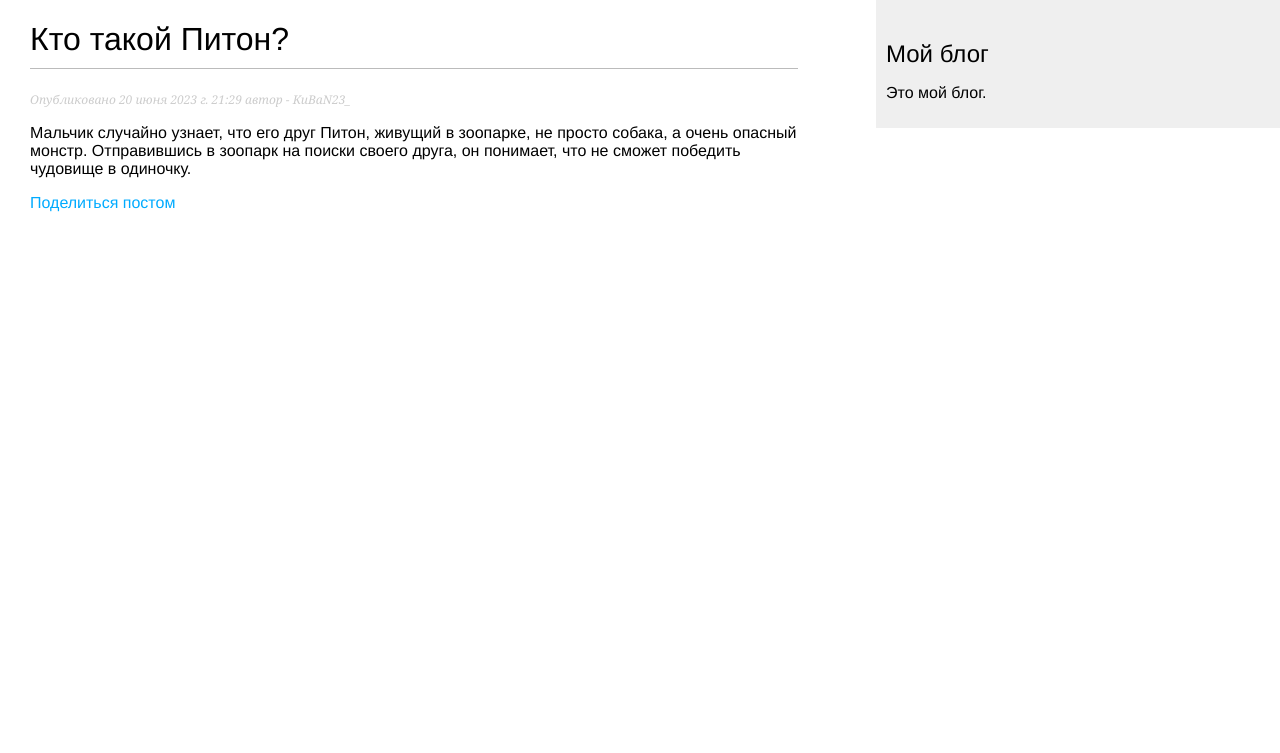
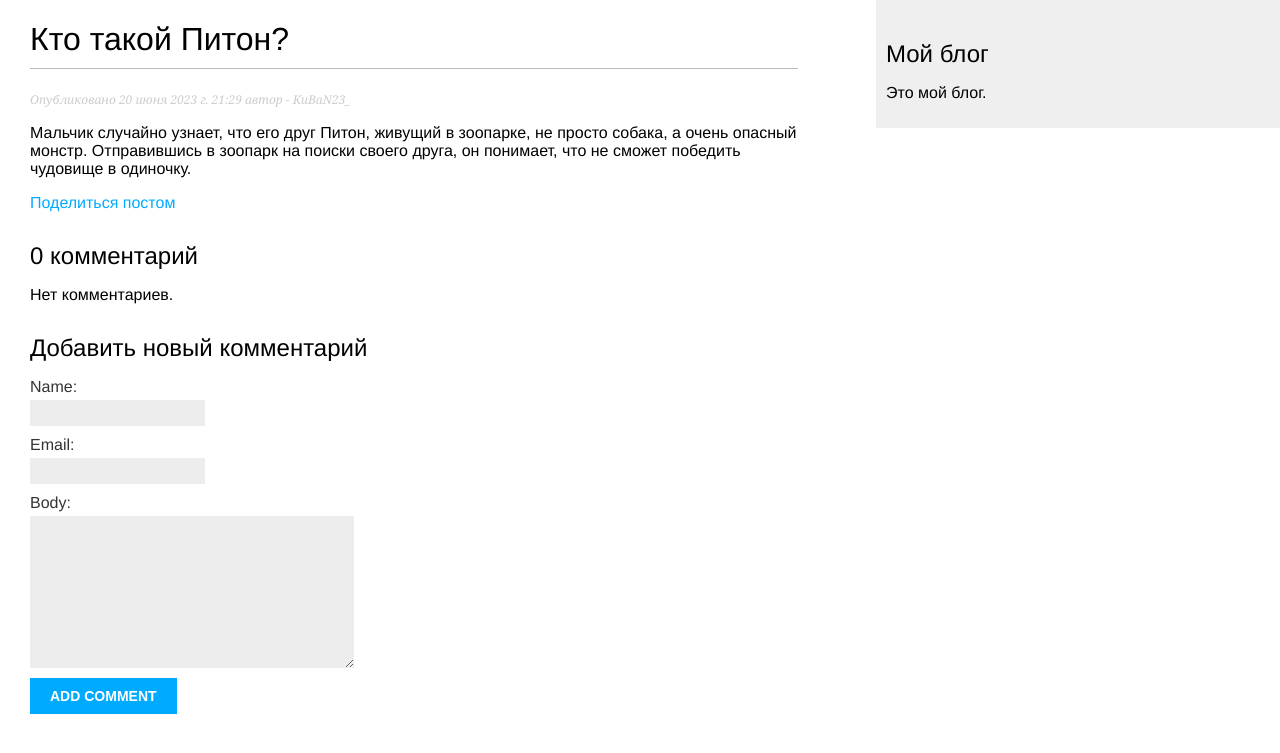
Before and after one commit to KuBaN658/django4, a Django app: a page that uses mysite/blog/templates/blog/post/detail.html in a window 1280 px wide. Shown: the top 753 px of the page. Run offline with Django 4.2, Linux system fonts and the light colour scheme; data comes from the database, SQL or seed files in the repository; both versions use the stored data as it was after the commit.

Commit message:
комментарии

```diff
--- a/mysite/blog/forms.py
+++ b/mysite/blog/forms.py
@@ -1,4 +1,5 @@
 from django import forms
+from .models import Comment
 
 
 class EmailPostForm(forms.Form):
@@ -7,3 +8,9 @@ class EmailPostForm(forms.Form):
     to = forms.EmailField()
     comments = forms.CharField(required=False,
                                widget=forms.Textarea)
+
+
+class CommentForm(forms.ModelForm):
+    class Meta:
+        model = Comment
+        fields = ['name', 'email', 'body']
--- a/mysite/blog/models.py
+++ b/mysite/blog/models.py
@@ -47,3 +47,24 @@ class Post(models.Model):
                              self.publish.day,
                              self.slug
                              ])
+
+
+class Comment(models.Model):
+    post = models.ForeignKey(Post,
+                             on_delete=models.CASCADE,
+                             related_name='comments')
+    name = models.CharField(max_length=80)
+    email = models.EmailField()
+    body = models.TextField()
+    created = models.DateTimeField(auto_now_add=True)
+    updated = models.DateTimeField(auto_now=True)
+    active = models.BooleanField(default=True)
+
+    class Meta:
+        ordering = ['created']
+        indexes = [
+            models.Index(fields=['created']),
+        ]
+
+    def __str__(self):
+        return f'Комментарий {self.name} на {self.post}'
--- a/mysite/blog/templates/blog/post/detail.html
+++ b/mysite/blog/templates/blog/post/detail.html
@@ -13,4 +13,24 @@
              Поделиться постом
          </a>
      </p>
+     {% with comments.count as total_comments %}
+     <h2>
+     {{ total_comments }} комментарий
+     </h2>
+     {% endwith %}
+
+     {% for comment in comments %}
+         <div class="comment">
+            <p class="info">
+            Комментарий {{ forloop.counter }} от {{ comment.name }}
+            {{ comment.created }}
+            </p>
+            {{ comment.body|linebreaks }}
+         </div>
+         {% empty %}
+         <p>Нет комментариев.</p>
+     {% endfor %}
+
+{% include "blog/post/includes/comment_form.html" %}
+
 {% endblock %}
--- /dev/null
+++ b/mysite/blog/templates/blog/post/includes/comment_form.html
@@ -0,0 +1,7 @@
+<h2>Добавить новый комментарий</h2>
+
+<form action="{% url 'blog:post_comment' post.id %}" method="post">
+     {{ form.as_p }}
+     {% csrf_token %}
+     <p><input type="submit" value="Add comment"></p>
+</form>
--- a/mysite/blog/urls.py
+++ b/mysite/blog/urls.py
@@ -10,5 +10,10 @@ urlpatterns = [
     path('<int:year>/<int:month>/<int:day>/<slug:post>/',
          views.post_detail,
          name='post_detail'),
-    path('<int:post_id>/share/', views.post_share, name='post_share')
+    path('<int:post_id>/share/',
+         views.post_share,
+         name='post_share'),
+    path('<int:post_id>/comment/',
+         views.post_comment,
+         name='post_comment'),
 ]
--- a/mysite/blog/views.py
+++ b/mysite/blog/views.py
@@ -1,9 +1,11 @@
 from django.shortcuts import render, get_object_or_404
-from .models import Post
-from django.core.paginator import Paginator, EmptyPage, PageNotAnInteger
+from django.views.decorators.http import require_POST
+
+from .models import Post, Comment
 from django.views.generic import ListView
-from .forms import EmailPostForm
+from .forms import EmailPostForm, CommentForm
 from django.core.mail import send_mail
+
 
 
 class PostListView(ListView):
@@ -42,10 +44,16 @@ def post_detail(request, year, month, day, post):
                              publish__month=month,
                              publish__day=day
                              )
+    # Список активных комментариев к этому посту
+    comments = post.comments.filter(active=True)
+    # Форма для комментирования пользователями
+    form = CommentForm()
     return render(request,
                   'blog/post/detail.html',
                   context={
                       'post': post,
+                      'comments': comments,
+                      'form': form,
                   })
 
 
@@ -79,3 +87,24 @@ def post_share(request, post_id):
                       'form': form,
                       'sent': sent,
                   })
+
+
+@require_POST
+def post_comment(request, post_id):
+    post = get_object_or_404(Post,
+                             id=post_id,
+                             status=Post.Status.PUBLISHED)
+    comment = None
+    # Комментарий был отправлен
+    form = CommentForm(data=request.POST)
+    if form.is_valid():
+        # Создать объект класса Comment, не сохраняя его в базе данных
+        comment = form.save(commit=False)
+        # Назначить пост комментарию
+        comment.post = post
+        # Сохранить комментарий в базе данных
+        comment.save()
+    return render(request, 'blog/post/comment.html',
+                  {'post': post,
+                   'form': form,
+                   'comment': comment})
```
Also changed, not shown: mysite/blog/admin.py (+8 -1 lines), mysite/blog/templates/blog/post/comment.html (added, +11 -0 lines), mysite/blog/migrations/0003_comment_comment_blog_commen_created_0e6ed4_idx.py (added), mysite/db.sqlite3.
